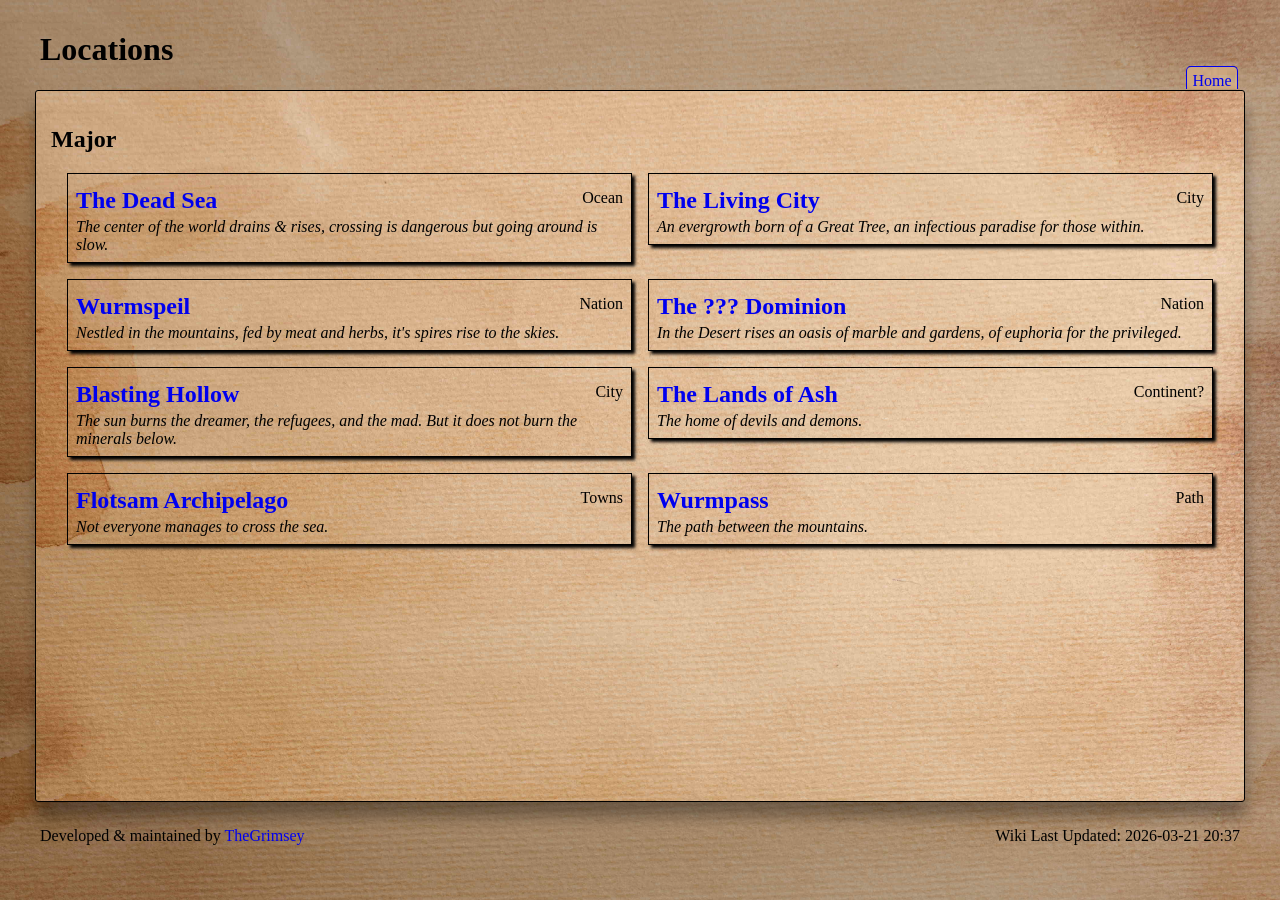
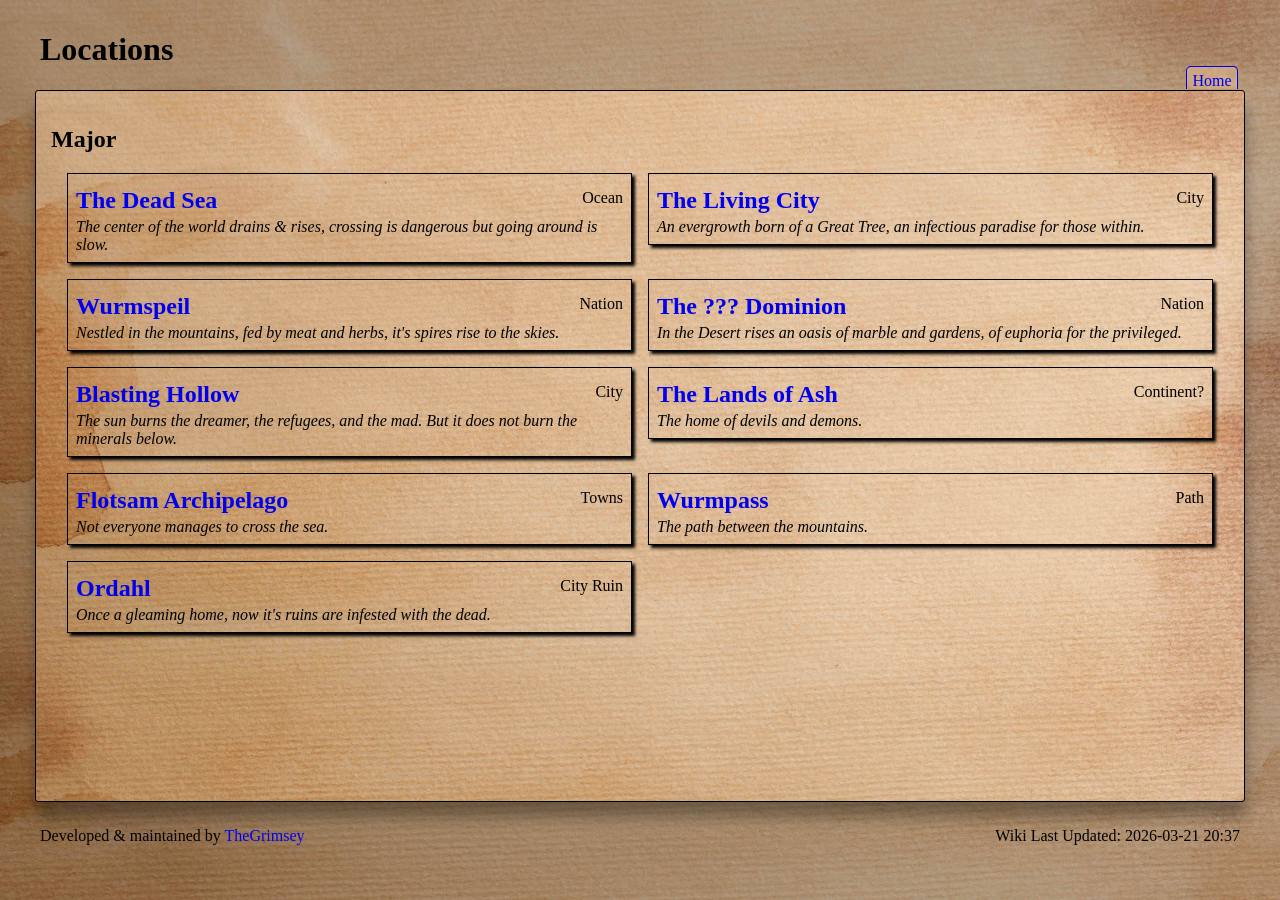
Before and after one commit to CyclicLight/cycliclight.github.io, a Jekyll site: the page built from locations/index.md, in a window 1280 px wide. Built offline with Jekyll 4.4.1, drawn with Linux system fonts in a browser that asks for light colours; some web fonts are replaced.

Commit message:
Add City of Gold.

```diff
--- a/_data/locations.json
+++ b/_data/locations.json
@@ -66,5 +66,13 @@
     "kind": "major",
     "classification": "Path",
     "position": "West"
+  },
+  {
+    "name": "Ordahl",
+    "short_desc": "Once a gleaming home, now it's ruins are infested with the dead.",
+    "long_desc": "Before the Bog Sickness, Ordahl was a major trade & mining hub. Much of it's riches still reamain within the walls, protected by the dead. Many have entered, few have left.",
+    "kind": "major",
+    "classification": "City Ruin",
+    "position": "North"
   }
 ]
```
